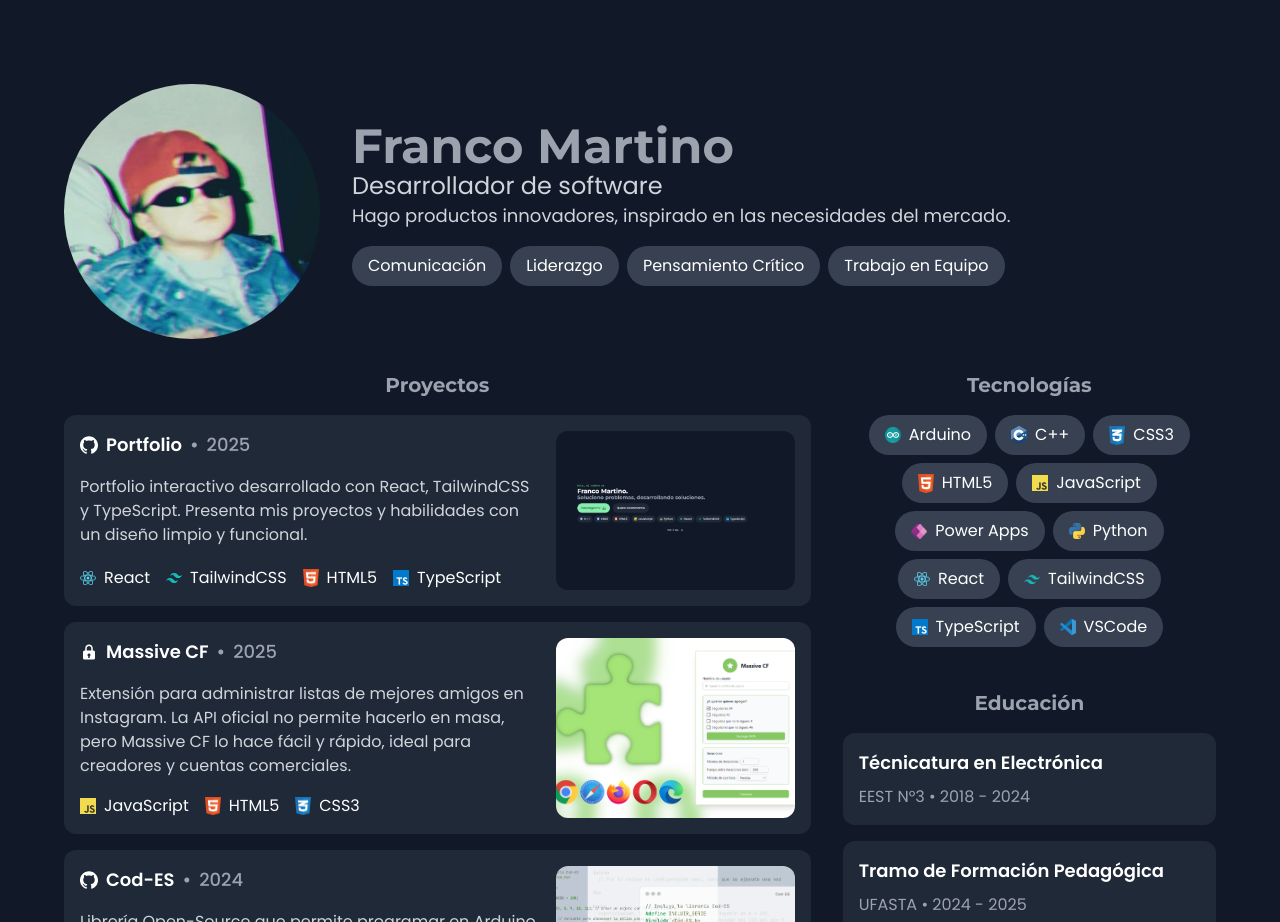
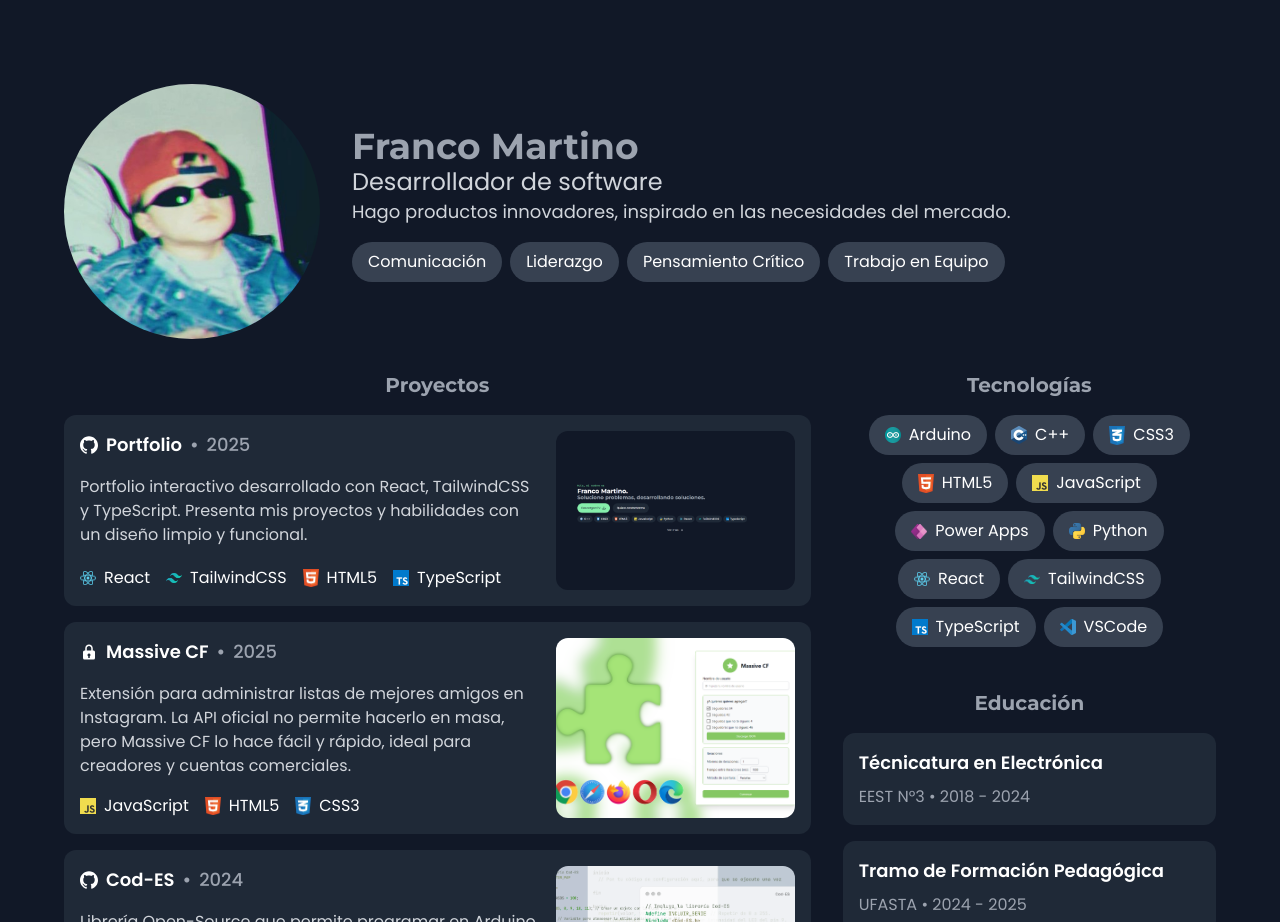
Before and after one commit to FrancoMartino/portfolio, a React (Create React App) app: page / in a window 1280 px wide. Shown: the part 780-1702 px from the top of the page. Built offline with nearby package versions, Linux system fonts and the light colour scheme.

Commit message:
About texts resized
They were so big

```diff
--- a/src/components/sections/About/About.tsx
+++ b/src/components/sections/About/About.tsx
@@ -14,7 +14,7 @@
           />
         </div>
         <span className="text-gray-300 mb-4 md:text-left text-center">
-          <h3 className="text-5xl font-bold font-header text-gray-400">
+          <h3 className="lg:text-4xl text-3xl font-bold font-header text-gray-400">
             Franco Martino
           </h3>
           <h3 className="text-2xl">Desarrollador de software</h3>
```
